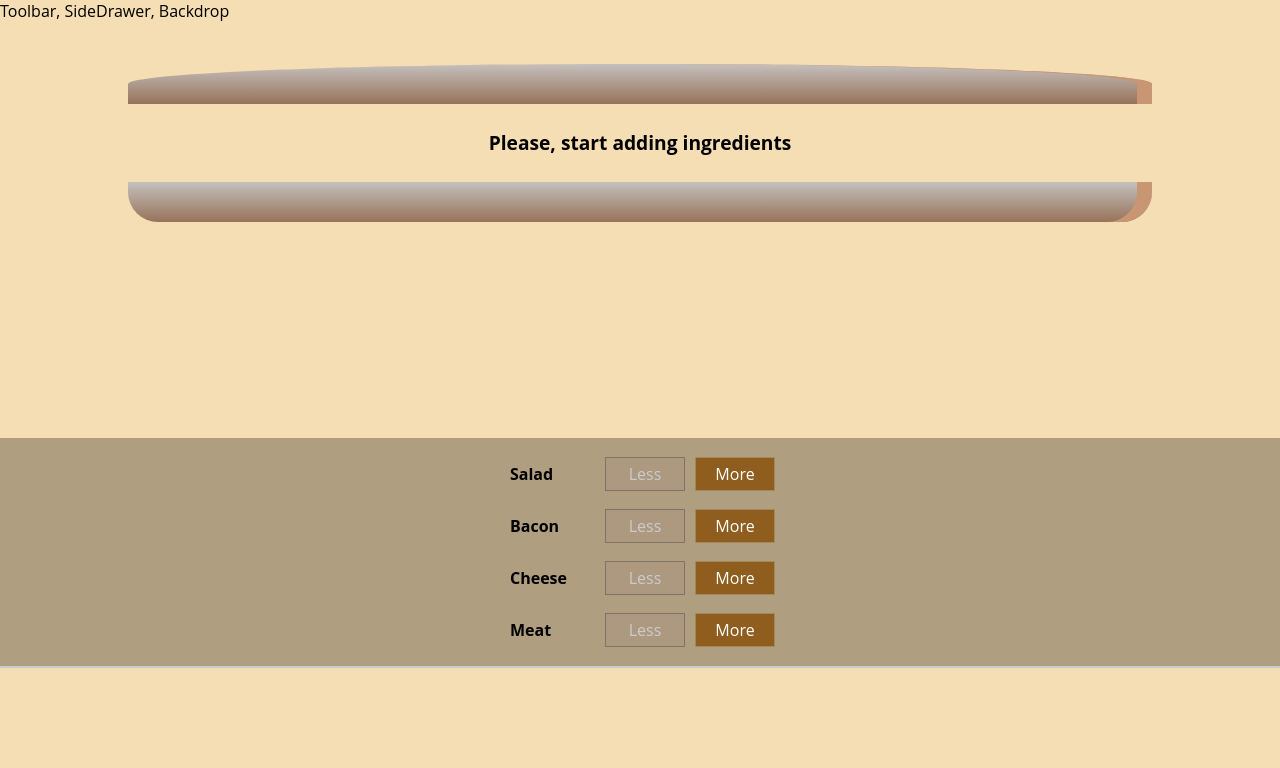
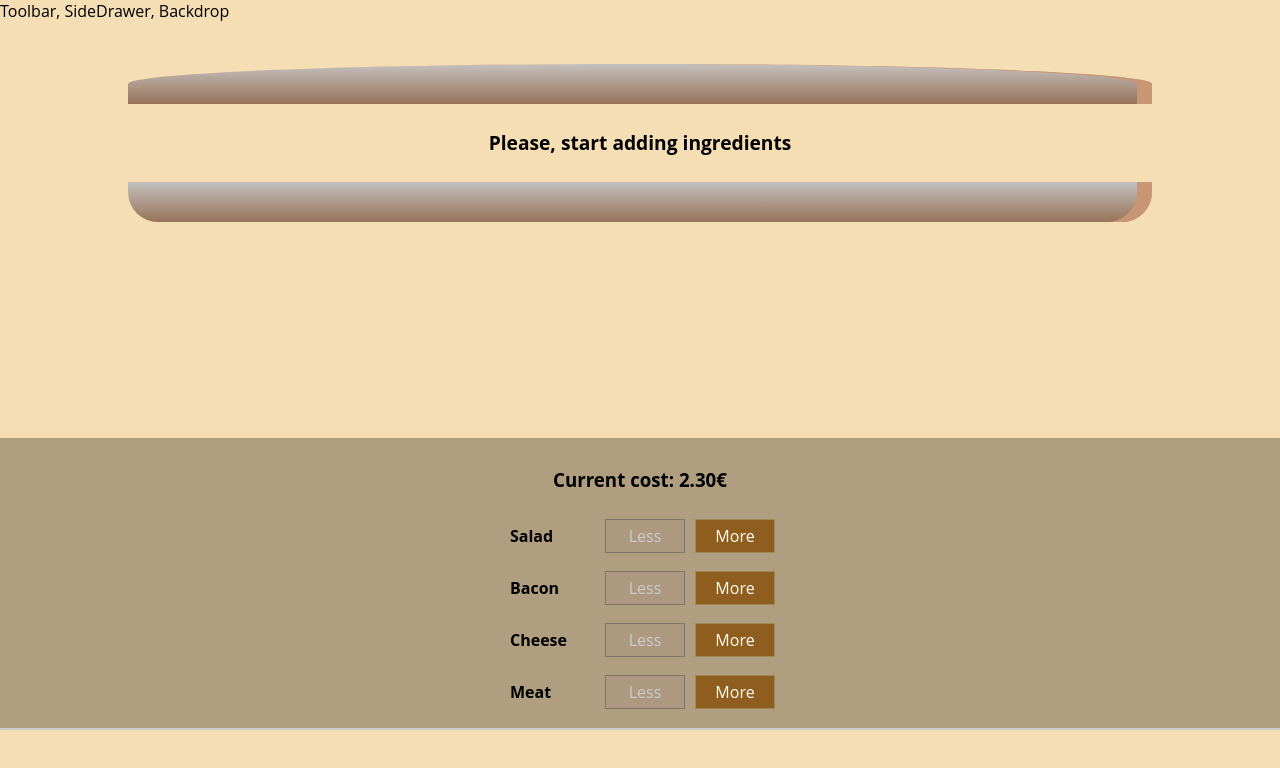
Before and after one commit to 777pretty/react-tf, a React app: page / in a window 1280 px wide. Shown: the top 768 px of the page. Built offline with nearby package versions, Linux system fonts and the light colour scheme.

Commit message:
buildsControlUpd5

```diff
--- a/src/components/Tortilla/BuildControls/BuildControls.js
+++ b/src/components/Tortilla/BuildControls/BuildControls.js
@@ -13,12 +13,14 @@ const controls = [
 
 const buildControls = (props) => (
     <div className={classes.BuildControls}>
+        <h3>Current cost: <strong>{props.cost.toFixed(2)}€</strong></h3>
         {controls.map(controlla => (
             <BuildControl key={controlla.label}
                           label={controlla.label}
                           added={() => props.ingAdded(controlla.type)}
                           removed={() => props.ingRemoved(controlla.type)}
-                          disabled={props.disabled[controlla.type]}/>
+                          disabled={props.disabled[controlla.type]}
+                          />
         ))}
 
     </div>
--- a/src/containers/TortillaBuilder/TortillaBuilder.js
+++ b/src/containers/TortillaBuilder/TortillaBuilder.js
@@ -24,7 +24,7 @@ class TortillaBuilder extends Component {
             cheese: 0,
             meat: 0
         },
-        totalCost: 3.30
+        totalCost: 2.30
     }
 
     addIngHandler = (type) => {
@@ -54,9 +54,9 @@ class TortillaBuilder extends Component {
             ...this.state.ingredients
         }
         updIngredients[type] = updCount
-        const costReduction = ING_COST[type]
+        const costDeduction = ING_COST[type]
         const oldCost = this.state.totalCost
-        const newCost = oldCost - costReduction
+        const newCost = oldCost - costDeduction
         this.setState({
             totalCost: newCost,
             ingredients: updIngredients
@@ -77,7 +77,8 @@ class TortillaBuilder extends Component {
                 <BuildControls
                     ingAdded={this.addIngHandler}
                     ingRemoved={this.removeIngHandler}
-                    disabled={disabledInf}/>
+                    disabled={disabledInf}
+                    cost={this.state.totalCost}/>
             </Aukz>
         );
     }
```
